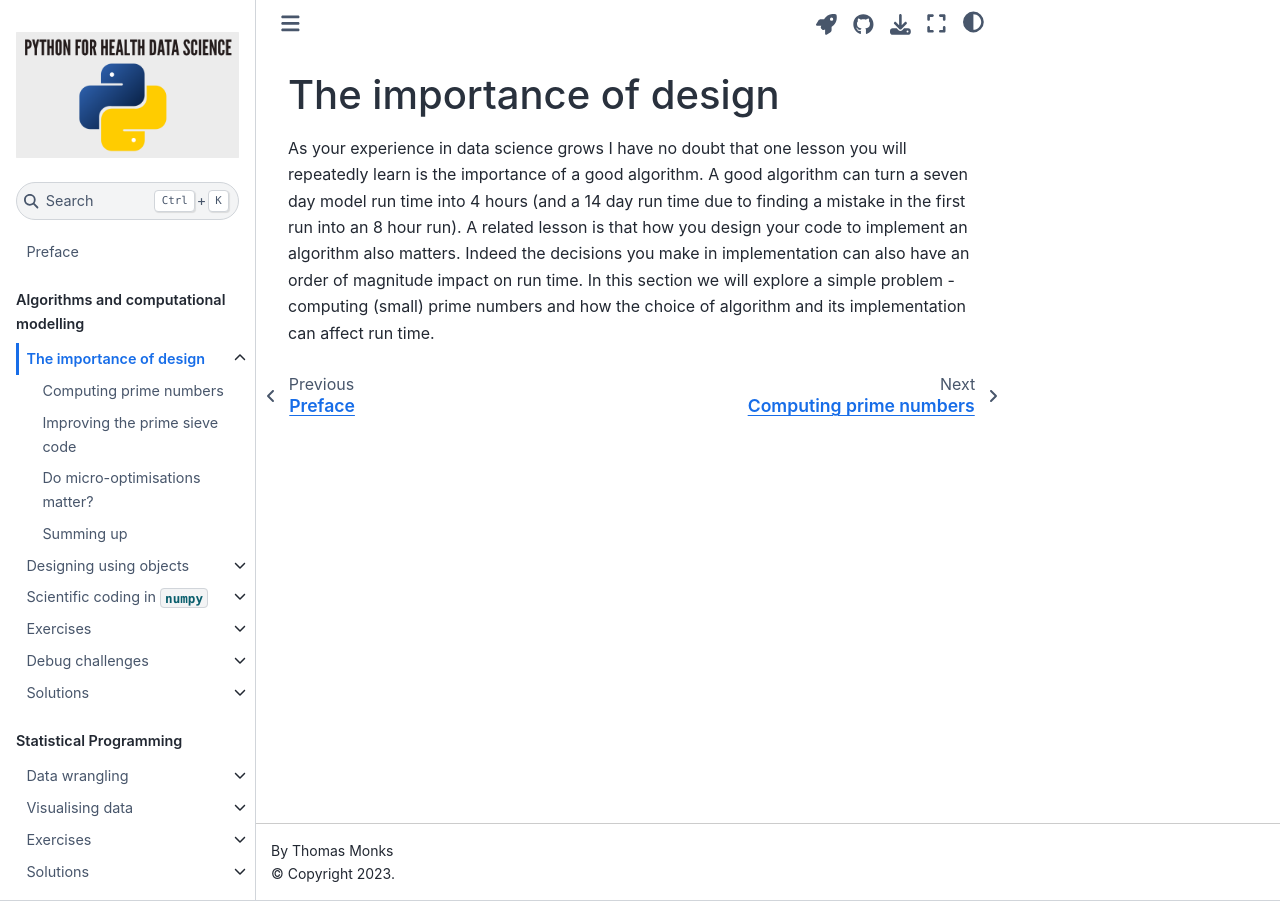
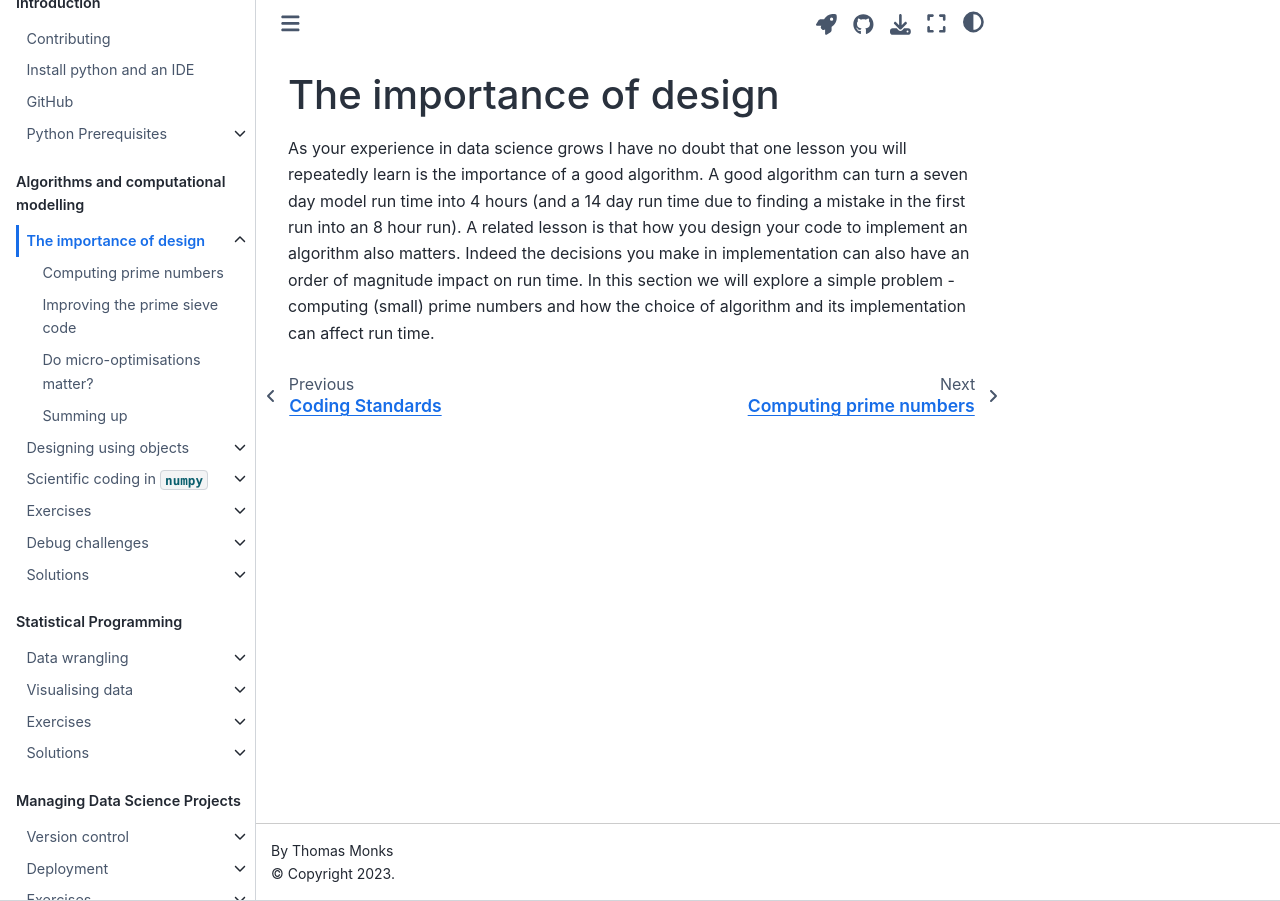
Before and after one commit to health-data-science-OR/coding-for-ml, a Jupyter Book: the page built from content/01_algorithms/01_design.ipynb, in a window 1280 px wide. Built offline with Jupyter Book 1.0.4 settings and Sphinx 7.4.7 and the Sphinx Book theme 1.1.4, drawn with Linux system fonts in a browser that asks for light colours; pages that are not in the unit, such as notebooks, are missing from menus; part of the change alters nothing that is shown.

Commit message:
chore(toc): 001_setup-> 00_setup to pick up all files

```diff
--- a/_toc.yml
+++ b/_toc.yml
@@ -3,11 +3,11 @@ root: content/front_page
 parts:
 - caption: Introduction
   chapters:
-  - file: content/001_setup/contributing
-  - file: content/001_setup/install
-  - file: content/001_setup/git
+  - file: content/00_setup/contributing
+  - file: content/00_setup/install
+  - file: content/00_setup/git
   #- file: content/001_setup/conda
-  - file: content/001_setup/prereq
+  - file: content/00_setup/prereq
     sections:
     - file: content/00_setup/prereq/01_list_comp
     - file: content/00_setup/prereq/02_dicts
```
